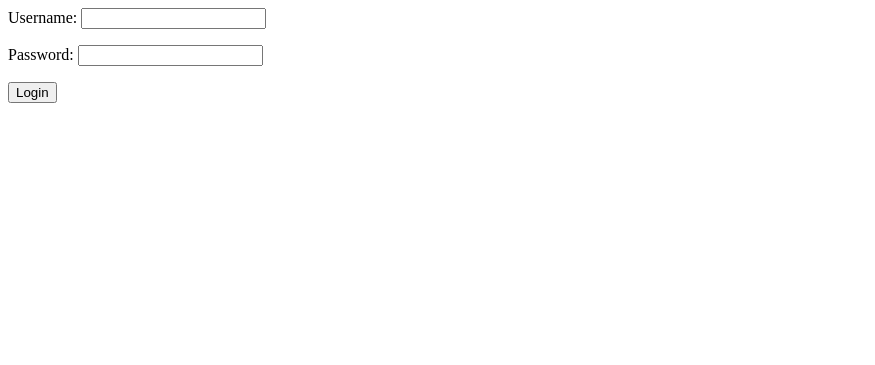
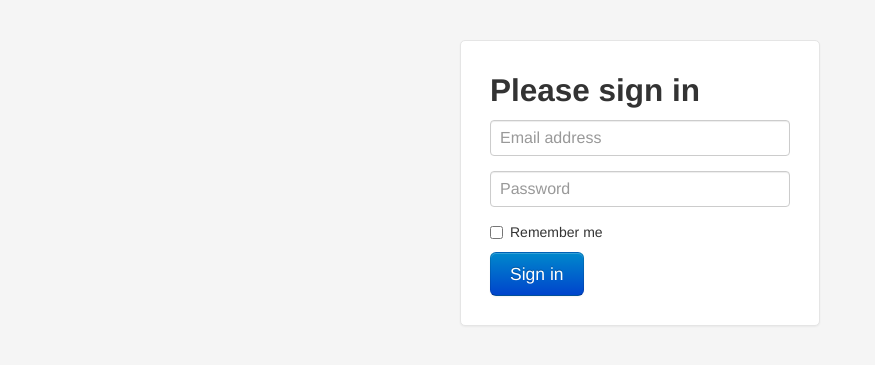
Before and after one commit to JUkhan/Angularjs-and-codeIgniter, a CodeIgniter app: page /index.php/login/index in a window 1280 px wide. Shown: the top 365 px of the page, without its empty margins (0-875 px from the left). Run offline with CodeIgniter, Linux system fonts and the light colour scheme.

Commit message:
login page update

```diff
--- a/application/views/login.php
+++ b/application/views/login.php
@@ -1,5 +1,75 @@
-<form action="<?php echo site_url();?>/login/submit" method="post">
-  <p>Username: <input type="text" name="username" value="" />
-  <p>Password: <input type="password" name="password" value="" />
-  <p><input type="submit" name="submit" value="Login"  />
-</form>
+<!DOCTYPE html>
+<html lang="en">
+  <head>
+    <meta charset="utf-8">
+    <title>Sign in &middot; </title>
+    <meta name="viewport" content="width=device-width, initial-scale=1.0">
+    <meta name="description" content="">
+    <meta name="author" content="">
+
+    <!-- Le styles -->
+ <link href="../static/css/bootstrap.css" rel="stylesheet">
+
+    <style type="text/css">
+      body {
+        padding-top: 40px;
+        padding-bottom: 40px;
+        background-color: #f5f5f5;
+      }
+
+      .form-signin {
+        max-width: 300px;
+        padding: 19px 29px 29px;
+        margin: 0 auto 20px;
+        background-color: #fff;
+        border: 1px solid #e5e5e5;
+        -webkit-border-radius: 5px;
+           -moz-border-radius: 5px;
+                border-radius: 5px;
+        -webkit-box-shadow: 0 1px 2px rgba(0,0,0,.05);
+           -moz-box-shadow: 0 1px 2px rgba(0,0,0,.05);
+                box-shadow: 0 1px 2px rgba(0,0,0,.05);
+      }
+      .form-signin .form-signin-heading,
+      .form-signin .checkbox {
+        margin-bottom: 10px;
+      }
+      .form-signin input[type="text"],
+      .form-signin input[type="password"] {
+        font-size: 16px;
+        height: auto;
+        margin-bottom: 15px;
+        padding: 7px 9px;
+      }
+
+    </style>
+
+
+    <!-- HTML5 shim, for IE6-8 support of HTML5 elements -->
+    <!--[if lt IE 9]>
+      <script src="../assets/js/html5shiv.js"></script>
+    <![endif]-->
+
+
+  </head>
+
+  <body>
+
+    <div class="container">
+      <form class="form-signin" action="<?php echo site_url();?>/login/submit" method="post">
+        <h2 class="form-signin-heading">Please sign in</h2>
+        <input type="text" class="input-block-level" name="username" value="" placeholder="Email address">
+        <input type="password" class="input-block-level" name="password" value="" placeholder="Password">
+        <label class="checkbox">
+          <input type="checkbox" value="remember-me"> Remember me
+        </label>
+        <button class="btn btn-large btn-primary" type="submit">Sign in</button>
+      </form>
+
+    </div> <!-- /container -->
+<script src="../static/js/jquery-1.9.1.js"></script>
+
+ <script src="../static/js/bootstrap.min.js"></script>
+
+  </body>
+</html>
```
